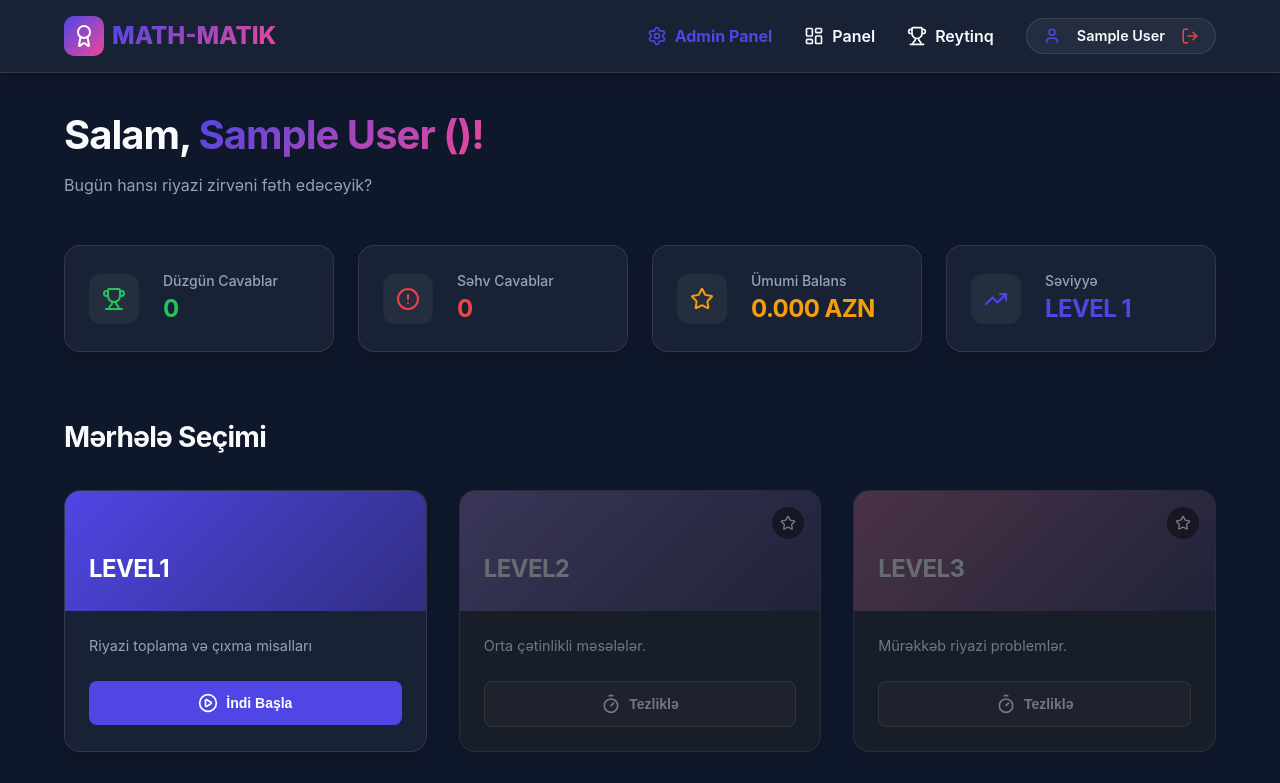
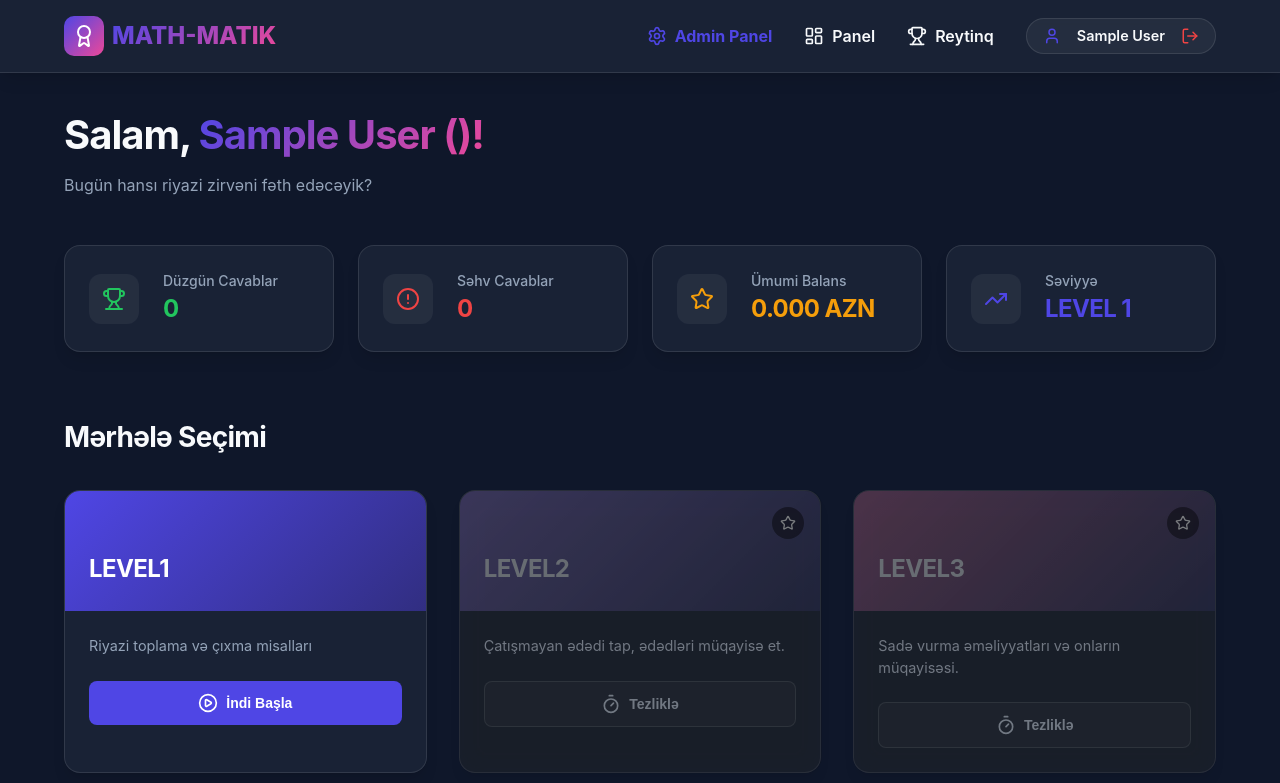
Before and after one commit to NamigGuliyef/math-matik, a React (Vite) app in the folder front-end/: page /dashboard in a window 1280 px wide. Shown: the top 783 px of the page. Built offline with nearby package versions, Linux system fonts and the light colour scheme; no server answers; sample sign-in values are in the browser's storage.

Commit message:
feat: introduce Dashboard page displaying user statistics, interactive level selection, and level accessibility logic.

```diff
--- a/front-end/src/pages/Dashboard.tsx
+++ b/front-end/src/pages/Dashboard.tsx
@@ -88,8 +88,8 @@ const Dashboard: React.FC = () => {
 
     const levelDescriptions = [
         'Riyazi toplama və çıxma misalları',
-        'Orta çətinlikli məsələlər.',
-        'Mürəkkəb riyazi problemlər.',
+        'Çatışmayan ədədi tap, ədədləri müqayisə et.',
+        'Sadə vurma əməliyyatları və onların müqayisəsi.',
         'Məntiqi təfəkkür sualları.',
         'Olimpiada səviyyəli tapşırıqlar.',
     ];
```
